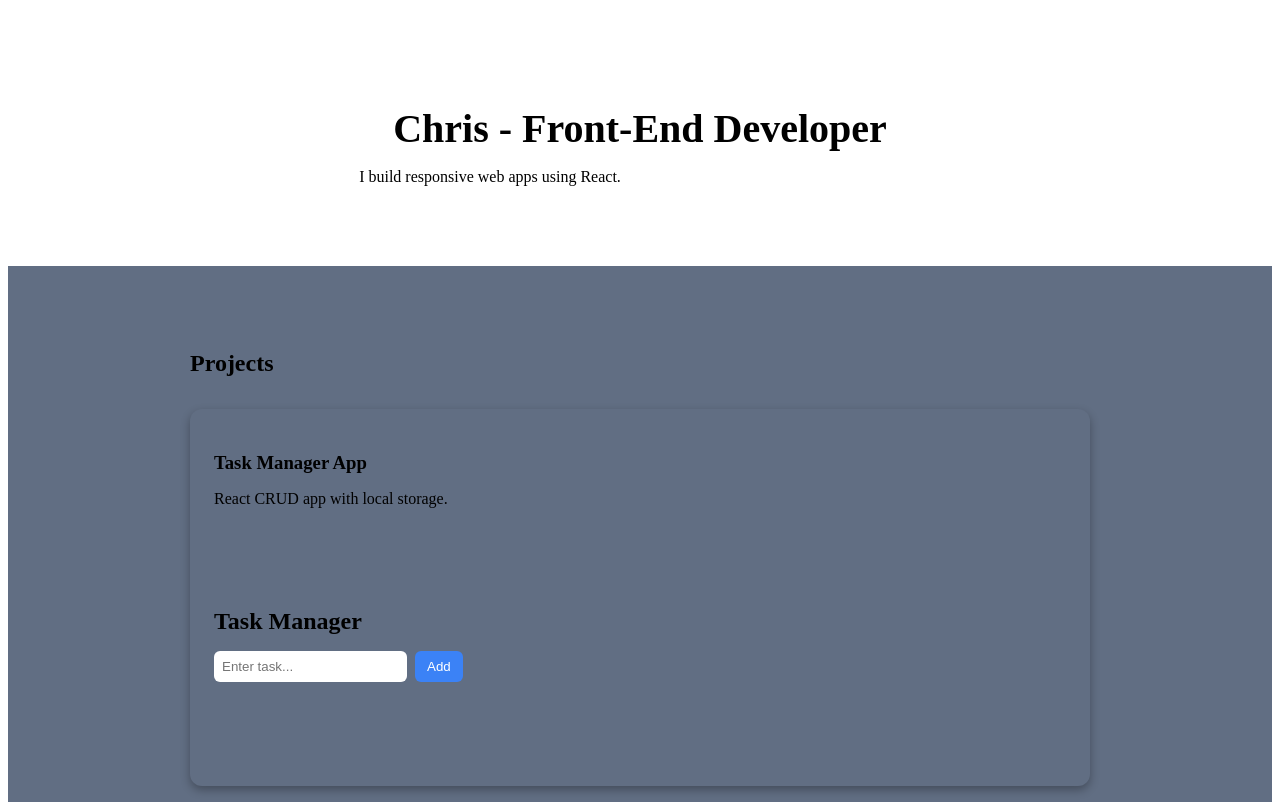
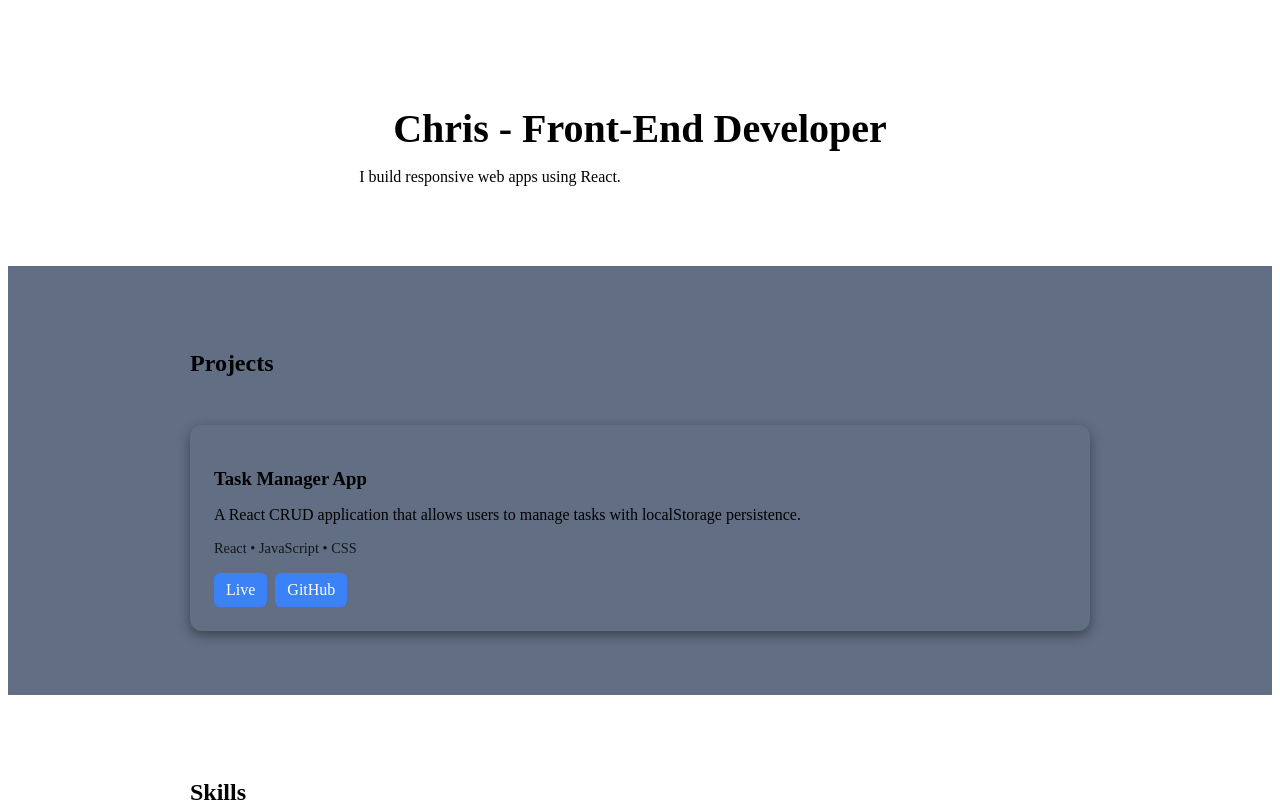
Before and after one commit to ccotti/portfolio, a React app: page / in a window 1280 px wide. Shown: the top 802 px of the page. Built offline with nearby package versions, Linux system fonts and the light colour scheme; the HTML template or start-up script is replaced by a standard one.

Commit message:
Add live and GitHub links

```diff
--- a/src/components/Projects.jsx
+++ b/src/components/Projects.jsx
@@ -1,15 +1,36 @@
-import TaskManager from "./TaskManager";
-
 function Projects() {
   return (
     <section className="projects">
       <div className="container">
         <h2>Projects</h2>
 
-        <div className="project-card">
-          <h3>Task Manager App</h3>
-          <p>React CRUD app with local storage.</p>
-          <TaskManager />
+        <div className="projects-grid">
+
+          <div className="project-card">
+            <h3>Task Manager App</h3>
+            <p>
+              A React CRUD application that allows users to manage tasks with
+              localStorage persistence.
+            </p>
+
+            <p className="tech">
+              React • JavaScript • CSS
+            </p>
+
+            <div className="buttons">
+              <a href="https://ccottiportfolio.netlify.app/"
+              target="_blank"
+              rel="noopener noreferrer">
+                Live
+              </a>
+              <a href="https://github.com/ccotti/portfolio"
+              target="_blank"
+              rel="noopener noreferrer">
+                GitHub
+              </a>
+            </div>
+          </div>
+
         </div>
       </div>
     </section>
--- a/src/styles.css
+++ b/src/styles.css
@@ -30,7 +30,12 @@ section {
   padding: 1.5rem;
   border-radius: 12px;
   margin-top: 2rem;
-  box-shadow: 0 4px 10px rgba(0,0,0,0.3);
+  box-shadow: 0 4px 12px rgba(0,0,0,0.4);
+  transition: transform 0.2s ease;
+}
+
+.project-card:hover {
+  transform: translateY(-5px);
 }
 
 .container {
@@ -72,3 +77,28 @@ button:hover {
 li {
   margin: 0.5rem 0;
 }
+
+.projects-grid {
+  display: grid;
+  gap: 1.5rem;
+}
+
+.tech {
+  font-size: 0.9rem;
+  opacity: 0.8;
+  margin: 1rem 0;
+}
+
+.buttons a {
+  display: inline-block;
+  margin-right: 0.5rem;
+  padding: 0.5rem 0.75rem;
+  background: #3b82f6;
+  color: white;
+  border-radius: 6px;
+  text-decoration: none;
+}
+
+.buttons a:hover {
+  background: #2563eb;
+}
```
